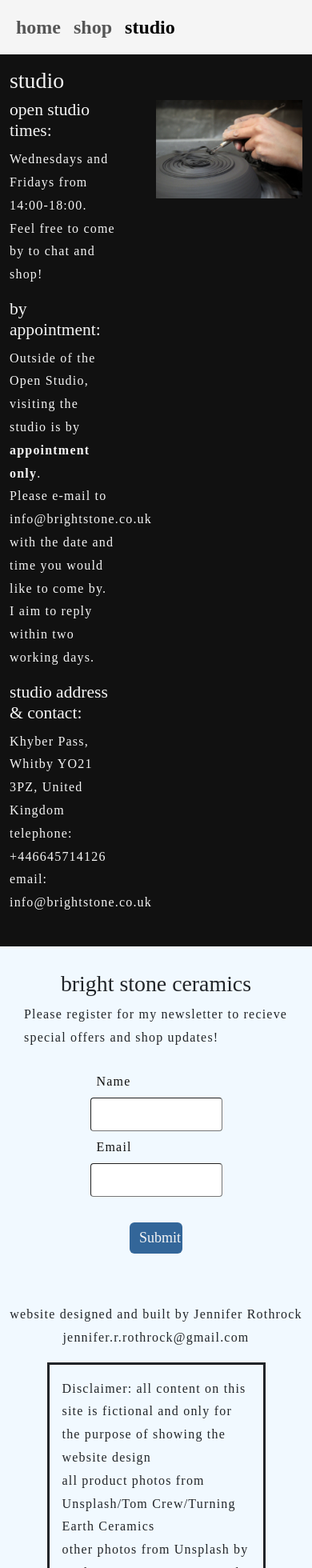
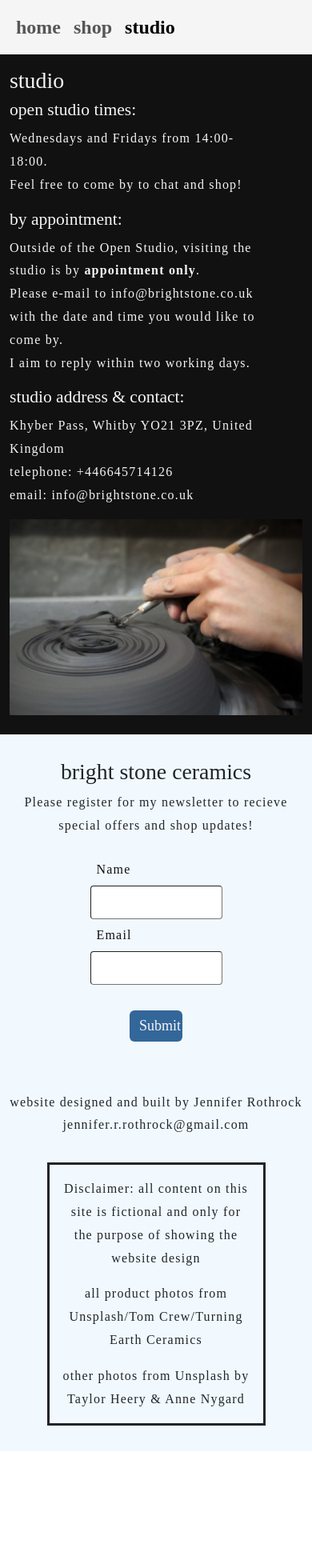
Before and after one commit to jeniverede/e-commerce-site, a React (Vite) app: page /studio in a window 390 px wide. Shown: the top 1960 px of the page at 80% size. After the commit the page ends 1814 px from the top, so only its background shows below. Built offline with nearby package versions, Linux system fonts and the light colour scheme; a web font is replaced by a local one.

Commit message:
media queries tablet desktop

```diff
--- a/src/styles/ContactStyle.css
+++ b/src/styles/ContactStyle.css
@@ -59,6 +59,7 @@ input {
 
 .p-contact {
   margin: auto;
+  text-align: center;
   line-height: 1.8;
   letter-spacing: .075rem;
 }
@@ -69,6 +70,7 @@ input {
   border-style: solid;
   border-width: medium;
   width: 70%;
-  margin: 1rem auto;
+  margin: 2rem auto;
   padding: 1rem;
+  gap: 1rem;
 }
--- a/src/styles/ShopItemStyle.css
+++ b/src/styles/ShopItemStyle.css
@@ -9,7 +9,7 @@
 }
 
 .card-body {
-  height: 14.625rem;
+  height: auto;
   display: flex;
   flex-direction: column;
 }
--- a/src/styles/StudioStyle.css
+++ b/src/styles/StudioStyle.css
@@ -1,10 +1,6 @@
-.page-container {
-  display: flex;
-}
 .text-container {
-  display: flex;
-  flex-direction: column;
-  width: 50%;
+
+  width: 100%;
   line-height: 1.8;
   padding-right: 3.125rem;
 }
@@ -21,9 +17,24 @@
 
 .p-studio {
   color: var(--bs-heading-color-light);
-  letter-spacing: .075rem;
+  letter-spacing: 0.075rem;
 }
 
 .img-container {
-  width: 50%;
+  width: 100%;
 }
+
+/* desktop */
+@media (min-width: 1440px) and (orientation: landscape) {
+  .page-container {
+    display: flex;
+  }
+
+  .text-container {
+    width: 50%;
+  }
+
+  .img-container {
+    width: 50%;
+  }
+}
```
